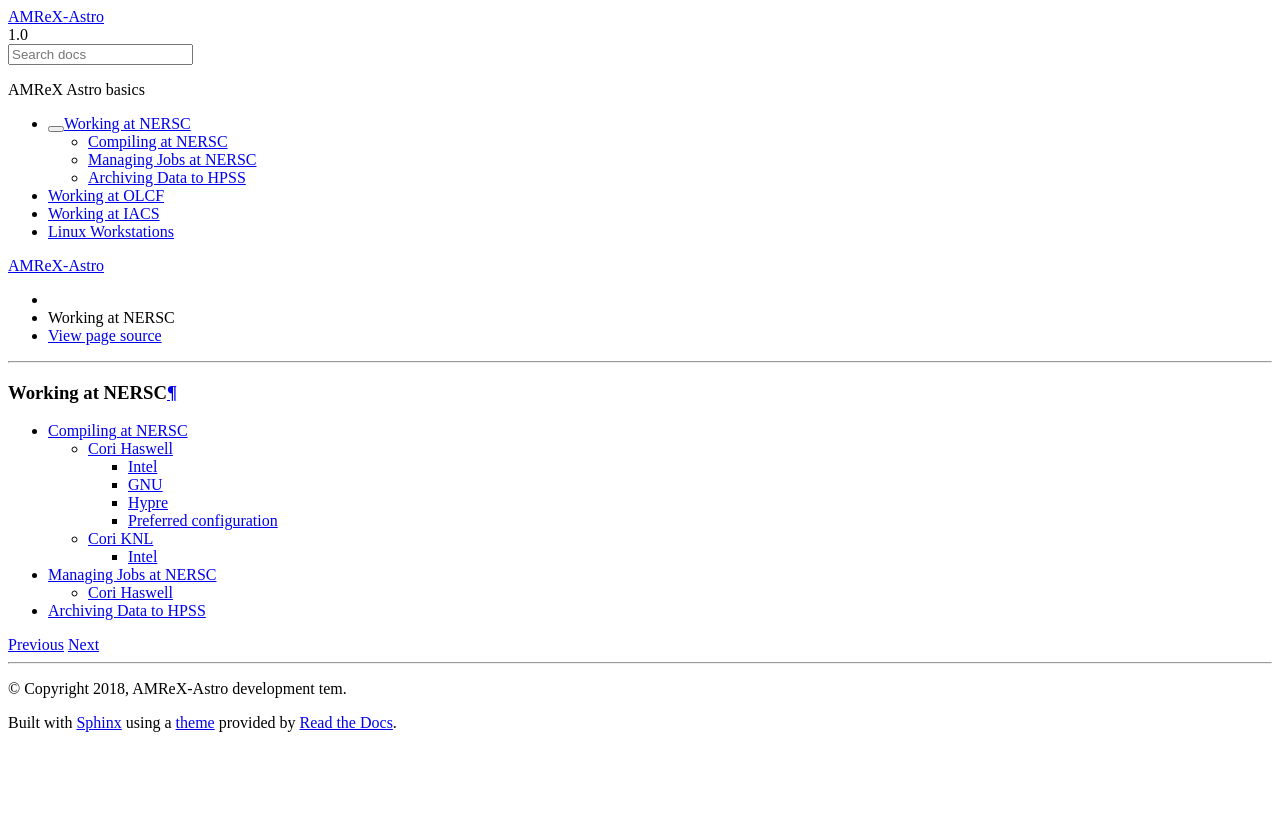
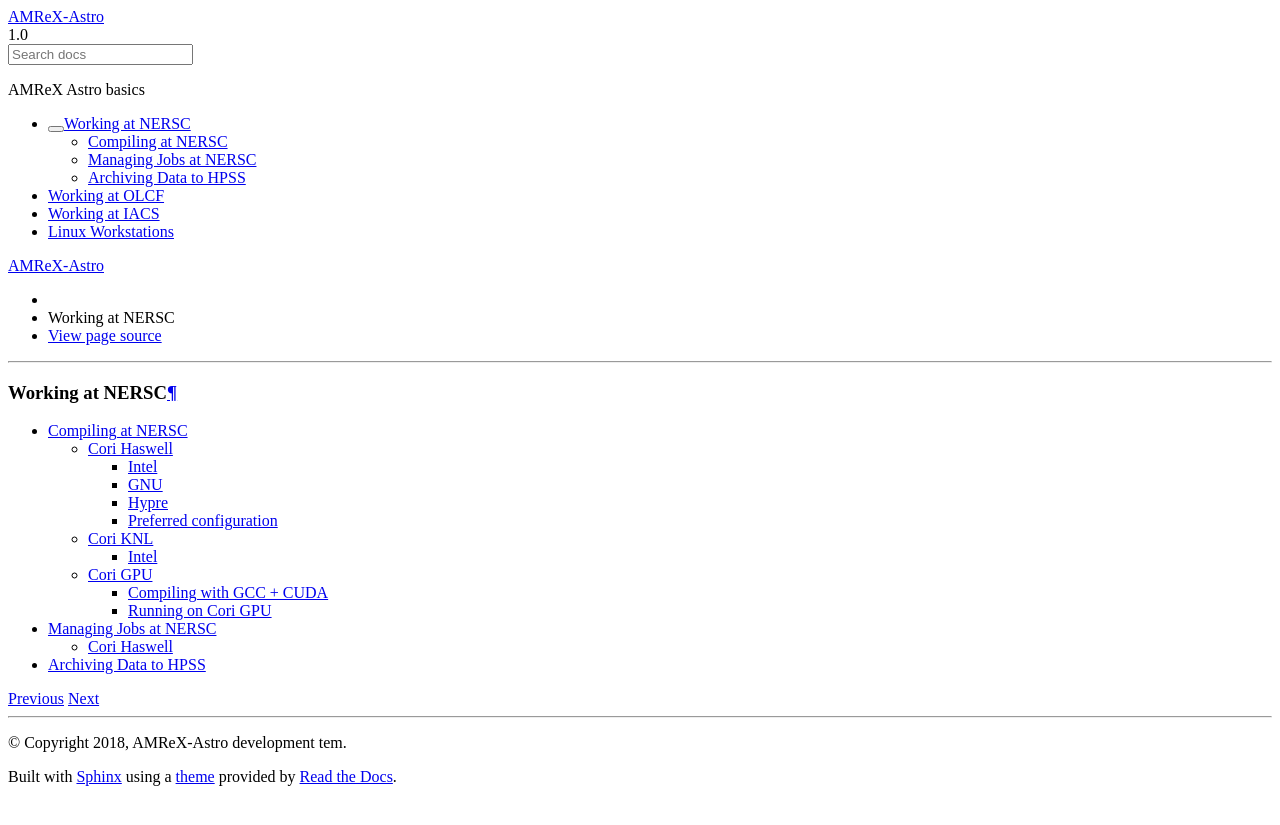
Before and after one commit to AMReX-Astro/workflow, a Sphinx documentation site: the page built from sphinx_docs/source/nersc.rst, in a window 1280 px wide. Shown: the top 825 px of the page. Built offline with Sphinx 7.4.7 and the Read the Docs theme 2.0.0, drawn with Linux system fonts in a browser that asks for light colours; some of the changed lines change nothing that is shown.

Commit message:
added Cori GPU instructions

```diff
--- a/sphinx_docs/source/nersc-compilers.rst
+++ b/sphinx_docs/source/nersc-compilers.rst
@@ -99,3 +99,78 @@
   amrex.signal_handling = 0
 
 otherwise we get an ``Erroneous arithmetic error``.
+
+
+
+Cori GPU
+--------
+
+To use the Cori GPU system, you first need to load the ``cgpu`` module::
+
+  module load cgpu
+
+This will ensure the correct OpenMPI module is loaded in the next section.
+
+Loading ``cgpu`` will also let you check on your running jobs using ``squeue``.
+
+Compiling with GCC + CUDA
+^^^^^^^^^^^^^^^^^^^^^^^^^
+
+We use the gcc, CUDA, and OpenMPI modules for Cori GPU, so load them in this
+order::
+
+  module swap PrgEnv-intel PrgEnv-gnu
+  module load gcc
+  module load cuda
+  module load openmpi
+  module load python3
+
+Then to compile, we'll need to get an interactive session on a Cori GPU node.
+This example gets 1 Cori GPU node with 1 GPU/node and 10 CPU cores/node for 60
+minutes, reserving 30GB of RAM per node::
+
+  salloc -C gpu --gres=gpu:1 -N 1 -t 60 -c 10 --mem=30GB -A [your allocation, e.g. mABCD] [--exclusive]
+
+.. note::
+
+  If the optional ``--exclusive`` argument is present, then your job will have
+  exclusive use of the nodes you requested for the duration of the job.  The
+  default behavior on Cori GPU is for jobs to share the GPU nodes, since there
+  are a limited number.
+
+Build, e.g. the Castro Sedov hydro test problem::
+
+  make -j COMP=gnu TINY_PROFILE=TRUE USE_MPI=TRUE USE_OMP=FALSE USE_CUDA=TRUE
+
+Running on Cori GPU
+^^^^^^^^^^^^^^^^^^^
+
+Use a SLURM script to set 1 MPI rank per GPU. In this example, we're using 2 nodes, each with 8 GPUs.
+
+Sample SLURM script ``cori.MPI.CUDA.gpu.2nodes.slurm``:
+
+.. literalinclude:: ../../job_scripts/cori-gpu/cori.MPI.CUDA.gpu.2nodes.slurm
+                    :language: sh
+                    :linenos:
+
+.. note::
+
+  Replace ``[your email address]`` and ``[your allocation]`` with your info
+  (omitting the brackets).
+
+.. note::
+
+  It is important to submit the Cori GPU SLURM script from a Cori login node.
+  If you submit the script from your Cori GPU interactive session, the memory
+  constraints you passed to ``salloc`` will conflict with the GPU options
+  specified in the SLURM script.
+
+So we'll next submit the SLURM script from a Cori login node, with the above
+modules loaded::
+
+  sbatch [--exclusive] cori.MPI.CUDA.gpu.2nodes.slurm
+
+(The optional ``--exclusive`` argument has the same meaning as for ``salloc`` above.)
+
+We can monitor the job by checking ``squeue -u [user]`` as usual with the
+``cgpu`` module loaded.
```
Also changed, not shown: 1 other file.
